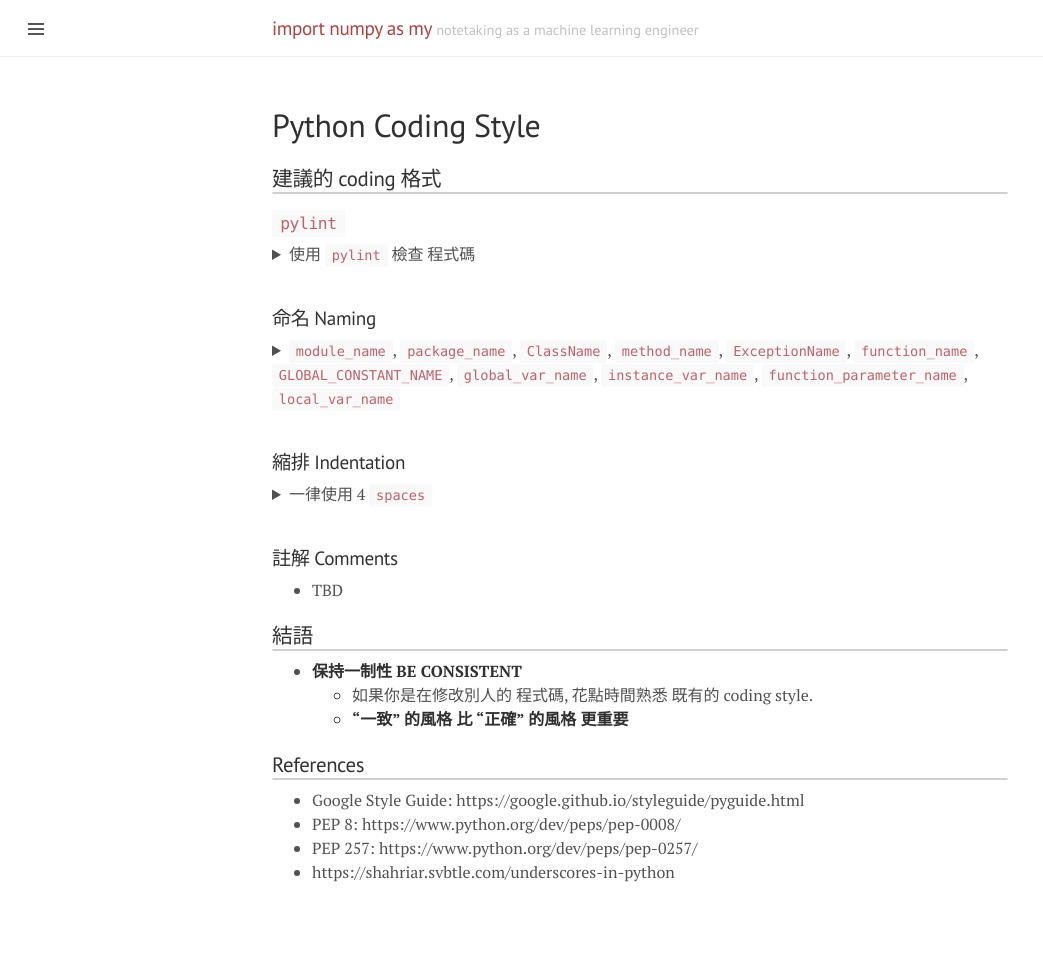
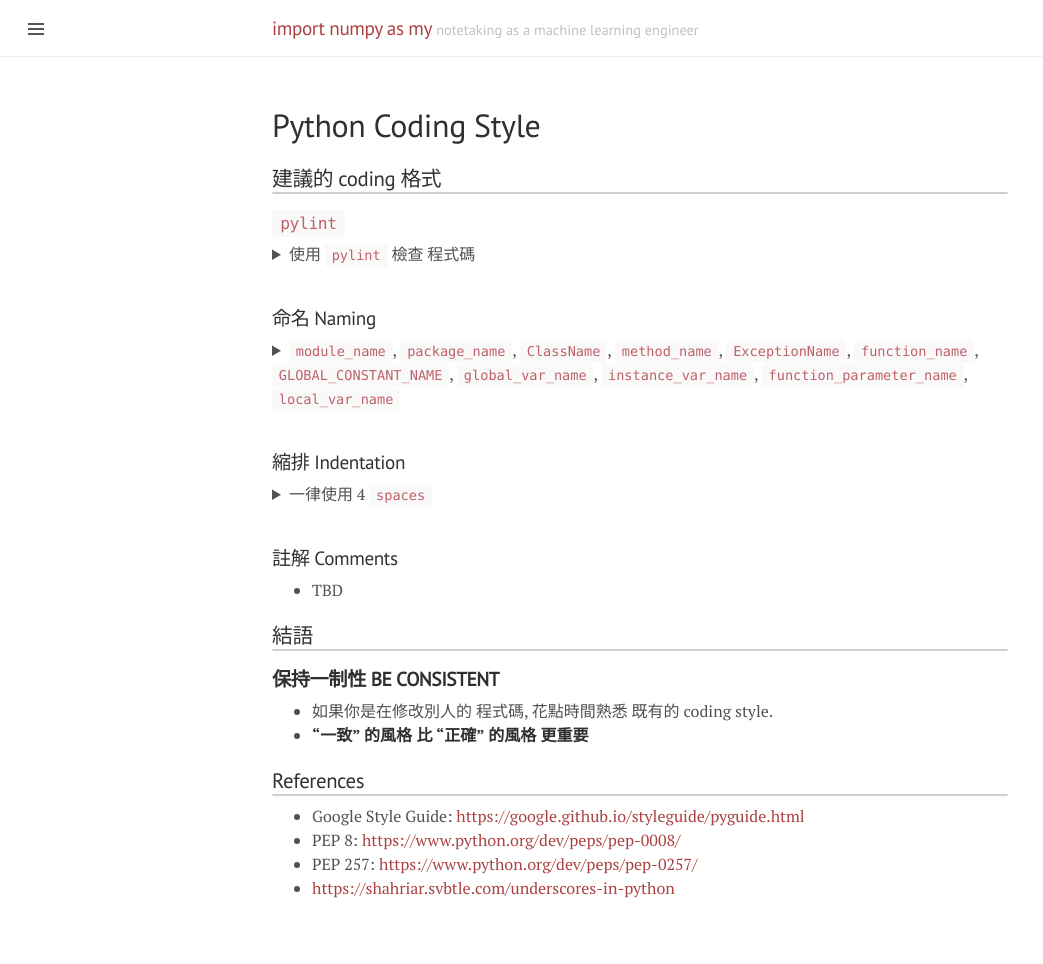
Before and after one commit to kertansul/kertansul.github.io, a Jekyll site: the page built from _posts/clean-code/2018-05-14-python-coding-style.md, in a window 1280 px wide. Shown: the whole page, without its empty margins (0-1043 px from the left). Built offline with Jekyll 4.4.1, drawn with Linux system fonts in a browser that asks for light colours; some of the changed lines change nothing that is shown.

Commit message:
Update 2018-05-14-python-coding-style.md

```diff
--- a/_posts/clean-code/2018-05-14-python-coding-style.md
+++ b/_posts/clean-code/2018-05-14-python-coding-style.md
@@ -130,16 +130,16 @@ NO:    # Stuff on first line forbidden
 
 ### 註解 Comments
 * TBD
-
+<br/>
 
 ## 結語
-* **保持一制性 BE CONSISTENT**
-  * 如果你是在修改別人的 程式碼, 花點時間熟悉 既有的 coding style.
-  * **"一致" 的風格 比 "正確" 的風格 更重要**
+### **保持一制性 BE CONSISTENT**
+* 如果你是在修改別人的 程式碼, 花點時間熟悉 既有的 coding style.
+* **"一致" 的風格 比 "正確" 的風格 更重要**
 
 
 ## References
-* Google Style Guide: https://google.github.io/styleguide/pyguide.html
-* PEP 8: https://www.python.org/dev/peps/pep-0008/
-* PEP 257: https://www.python.org/dev/peps/pep-0257/
-* https://shahriar.svbtle.com/underscores-in-python
+* Google Style Guide: <https://google.github.io/styleguide/pyguide.html>
+* PEP 8: <https://www.python.org/dev/peps/pep-0008/>
+* PEP 257: <https://www.python.org/dev/peps/pep-0257/>
+* <https://shahriar.svbtle.com/underscores-in-python>
```
